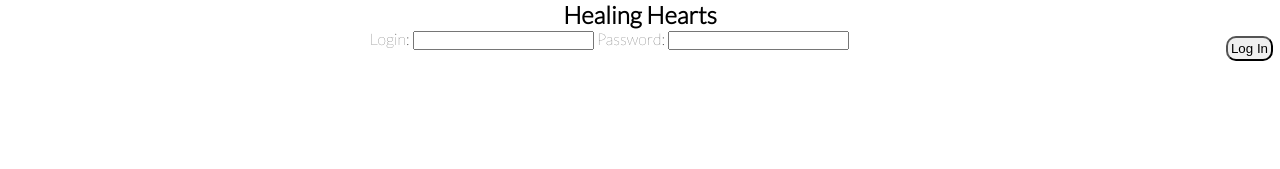
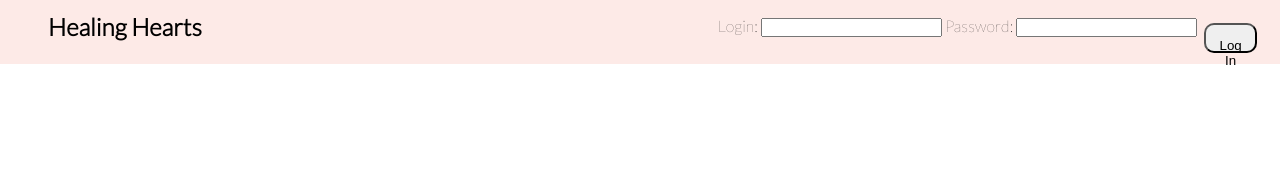
Before and after one commit to joeephus/healing, a plain HTML site: page login.html in a window 1280 px wide. Drawn offline with Linux system fonts and the light colour scheme.

Commit message:
healing 1.0.1

```diff
--- a/sass/style.scss
+++ b/sass/style.scss
@@ -120,3 +120,48 @@ header {
   width: 300px;
   margin-left: -5em;
 }
+
+//login page
+
+header.login_head {
+
+  .container_login_left {
+    width: 50%;
+    float: left;
+    background-color: $trans-purple;
+    height: 4em;
+
+      h2  {
+        margin-left: 2em;
+        display: inline-block;
+        margin-top: .5em;
+        float: left;
+
+      }
+  }
+
+  .container_login_right {
+    width: 50%;
+    height: 4em;
+    background-color: $trans-purple;
+    float: right;
+
+      .login_form {
+        float: right;
+        height: 150px;
+        margin: 1em 1em 0 0;
+
+          input {
+
+          }
+
+          .login_button {
+            width: 4em;
+            height:2em;
+            background-color: trans-purple;
+            vertical-align: top;
+            padding: 1em;
+          }
+      }
+  }
+}
```
Also changed, not shown: index.html (+3 -1 lines), sass/style.css, 1 other file.
